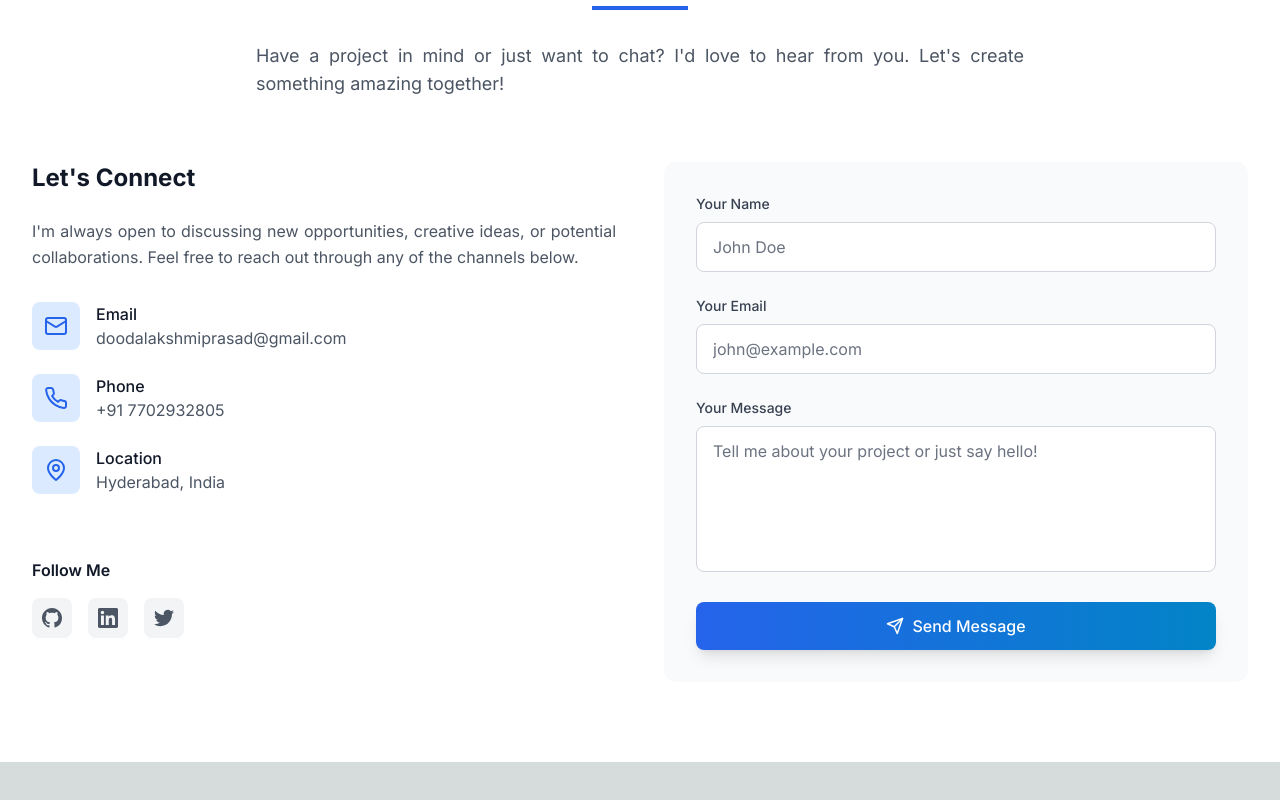
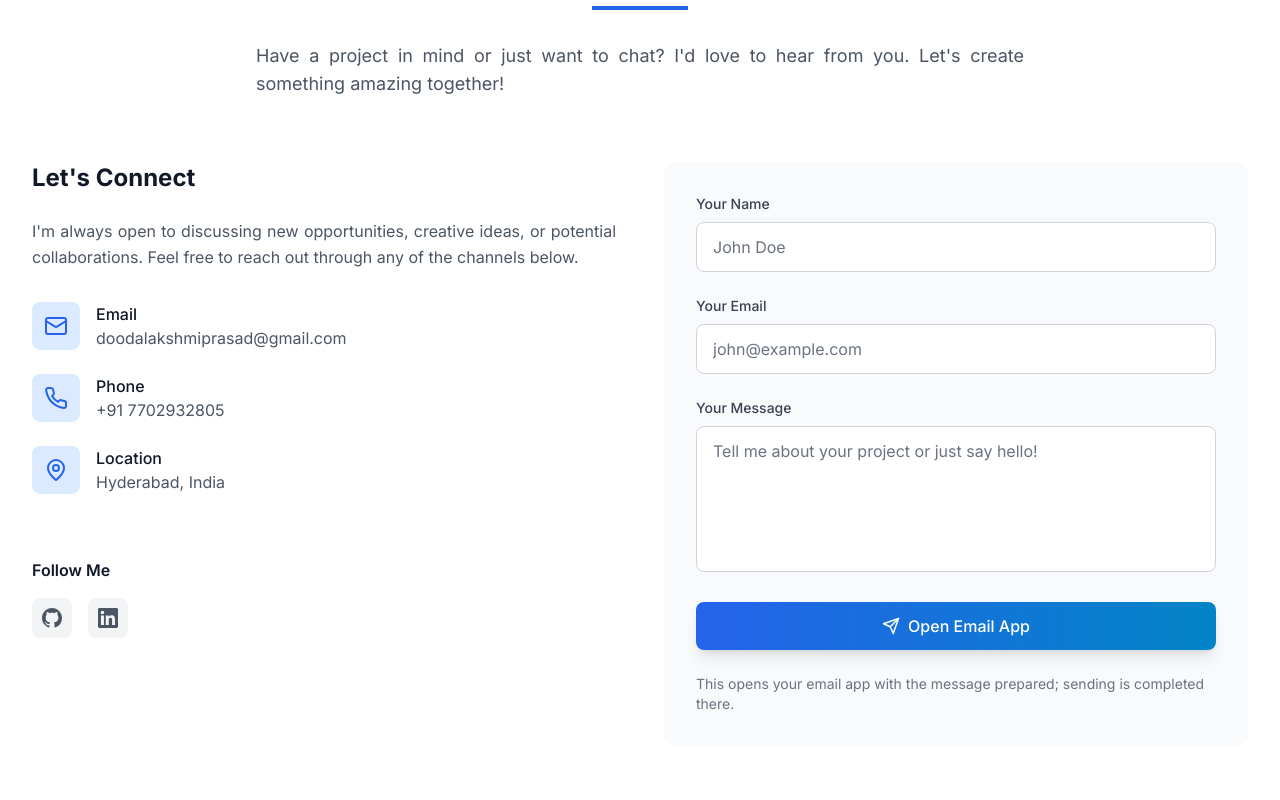
Before and after one commit to Aexplorer00/Portfolio, a Next.js app: page / in a window 1280 px wide. Shown: the part 5308-6108 px from the top of the page. Before the commit the page ends 6070 px from the top, so only its background shows below. Built offline with nearby package versions, Linux system fonts and the light colour scheme.

Commit message:
Improve contact.tsx UX and reliability

```diff
--- a/src/components/contact.tsx
+++ b/src/components/contact.tsx
@@ -9,8 +9,6 @@ export default function Contact() {
     email: "",
     message: ""
   });
-  const [isSubmitting, setIsSubmitting] = useState(false);
-  const [submitMessage, setSubmitMessage] = useState("");
 
   const handleChange = (e: React.ChangeEvent<HTMLInputElement | HTMLTextAreaElement>) => {
     setFormData(prev => ({
@@ -19,19 +17,11 @@ export default function Contact() {
     }));
   };
 
-  const handleSubmit = async (e: React.FormEvent) => {
+  const handleSubmit = (e: React.FormEvent<HTMLFormElement>) => {
     e.preventDefault();
-    setIsSubmitting(true);
-
-    // Simulate form submission
-    setTimeout(() => {
-      setSubmitMessage("Thank you for your message! I'll get back to you soon.");
-      setFormData({ name: "", email: "", message: "" });
-      setIsSubmitting(false);
-
-      // Clear success message after 5 seconds
-      setTimeout(() => setSubmitMessage(""), 5000);
-    }, 1000);
+    const subject = encodeURIComponent(`Portfolio inquiry from ${formData.name}`);
+    const body = encodeURIComponent(`Name: ${formData.name}\nEmail: ${formData.email}\n\n${formData.message}`);
+    window.location.href = `mailto:doodalakshmiprasad@gmail.com?subject=${subject}&body=${body}`;
   };
 
   const contactInfo = [
@@ -51,7 +41,7 @@ export default function Contact() {
       icon: <MapPin className="w-6 h-6" />,
       title: "Location",
       value: "Hyderabad, India",
-      link: "#"
+      link: undefined
     }
   ];
 
@@ -93,12 +83,11 @@ export default function Contact() {
                     <div className="font-medium text-gray-900 dark:text-white">
                       {info.title}
                     </div>
-                    <a
-                      href={info.link}
-                      className="text-gray-600 dark:text-gray-400 hover:text-primary-600 dark:hover:text-primary-400 transition-colors"
-                    >
-                      {info.value}
-                    </a>
+                    {info.link ? (
+                      <a href={info.link} className="text-gray-600 dark:text-gray-400 hover:text-primary-600 dark:hover:text-primary-400 transition-colors">{info.value}</a>
+                    ) : (
+                      <span className="text-gray-600 dark:text-gray-400">{info.value}</span>
+                    )}
                   </div>
                 </div>
               ))}
@@ -132,17 +121,7 @@ export default function Contact() {
                     <path d="M20.447 20.452h-3.554v-5.569c0-1.328-.027-3.037-1.852-3.037-1.853 0-2.136 1.445-2.136 2.939v5.667H9.351V9h3.414v1.561h.046c.477-.9 1.637-1.85 3.37-1.85 3.601 0 4.267 2.37 4.267 5.455v6.286zM5.337 7.433c-1.144 0-2.063-.926-2.063-2.065 0-1.138.92-2.063 2.063-2.063 1.14 0 2.064.925 2.064 2.063 0 1.139-.925 2.065-2.064 2.065zm1.782 13.019H3.555V9h3.564v11.452zM22.225 0H1.771C.792 0 0 .774 0 1.729v20.542C0 23.227.792 24 1.771 24h20.451C23.2 24 24 23.227 24 22.271V1.729C24 .774 23.2 0 22.222 0h.003z"/>
                   </svg>
                 </a>
-                <a
-                  href="https://twitter.com"
-                  target="_blank"
-                  rel="noopener noreferrer"
-                  className="w-10 h-10 bg-gray-100 dark:bg-dark-800 text-gray-600 dark:text-gray-400 hover:bg-primary-100 dark:hover:bg-primary-900/30 hover:text-primary-600 dark:hover:text-primary-400 rounded-lg flex items-center justify-center transition-all"
-                  aria-label="Twitter"
-                >
-                  <svg className="w-5 h-5" fill="currentColor" viewBox="0 0 24 24">
-                    <path d="M23.953 4.57a10 10 0 01-2.825.775 4.958 4.958 0 002.163-2.723c-.951.555-2.005.959-3.127 1.184a4.92 4.92 0 00-8.384 4.482C7.69 8.095 4.067 6.13 1.64 3.162a4.822 4.822 0 00-.666 2.475c0 1.71.87 3.213 2.188 4.096a4.904 4.904 0 01-2.228-.616v.06a4.923 4.923 0 003.946 4.827 4.996 4.996 0 01-2.212.085 4.936 4.936 0 004.604 3.417 9.867 9.867 0 01-6.102 2.105c-.39 0-.779-.023-1.17-.067a13.995 13.995 0 007.557 2.209c9.053 0 13.998-7.496 13.998-13.985 0-.21 0-.42-.015-.63A9.935 9.935 0 0024 4.59z"/>
-                  </svg>
-                </a>
+
               </div>
             </div>
           </div>
@@ -200,29 +179,12 @@ export default function Contact() {
 
               <button
                 type="submit"
-                disabled={isSubmitting}
+
                 className="w-full inline-flex items-center justify-center px-6 py-3 bg-gradient-to-r from-primary-600 to-secondary-600 hover:from-primary-700 hover:to-secondary-700 disabled:from-primary-400 disabled:to-secondary-400 text-white font-medium rounded-lg transition-all duration-300 transform hover:scale-105 disabled:scale-100 disabled:cursor-not-allowed shadow-lg hover:shadow-xl"
               >
-                {isSubmitting ? (
-                  <>
-                    <div className="animate-spin rounded-full h-5 w-5 border-b-2 border-white mr-2"></div>
-                    Sending...
-                  </>
-                ) : (
-                  <>
-                    <Send size={18} className="mr-2" />
-                    Send Message
-                  </>
-                )}
+                <><Send size={18} className="mr-2" /> Open Email App</>
               </button>
-
-              {submitMessage && (
-                <div className="p-4 bg-green-100 dark:bg-green-900/30 border border-green-300 dark:border-green-700 rounded-lg">
-                  <p className="text-green-700 dark:text-green-300 text-sm">
-                    {submitMessage}
-                  </p>
-                </div>
-              )}
+              <p className="text-sm text-gray-500 dark:text-gray-400">This opens your email app with the message prepared; sending is completed there.</p>
             </form>
           </div>
         </div>
```
